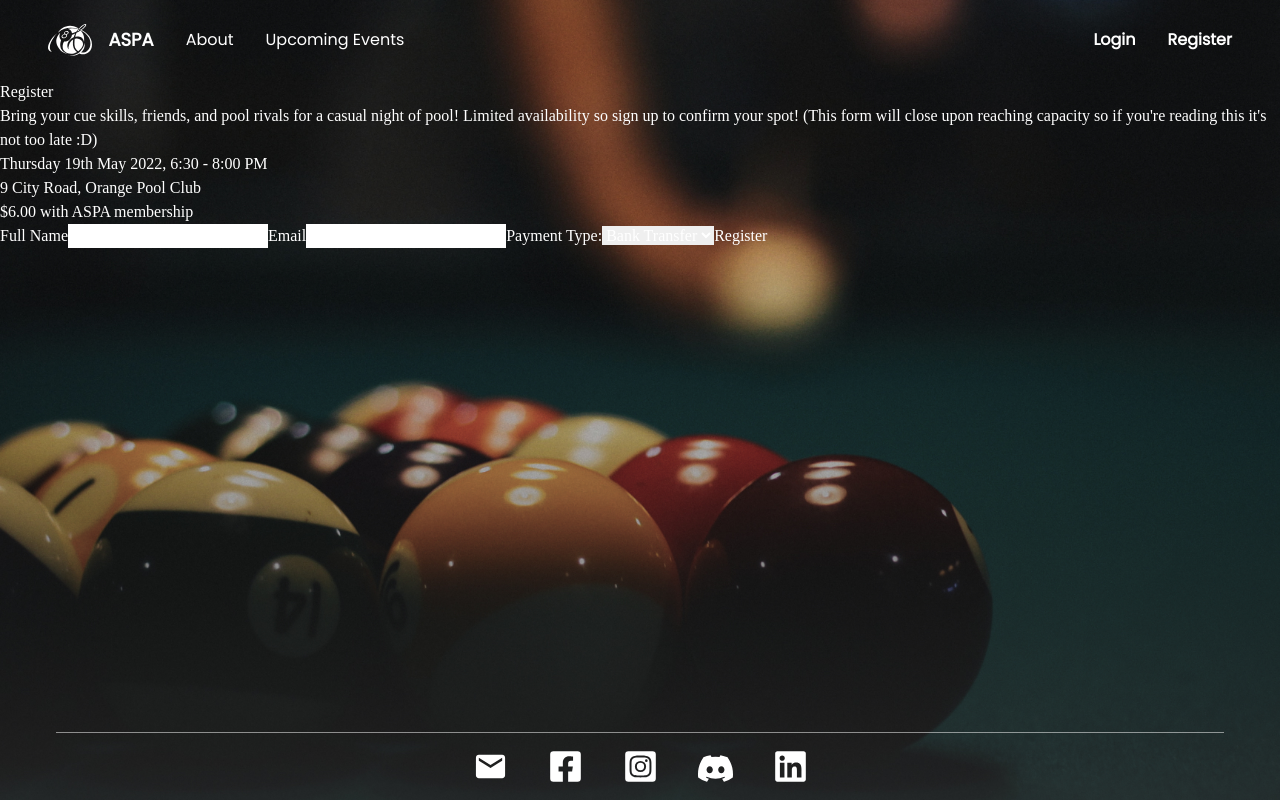
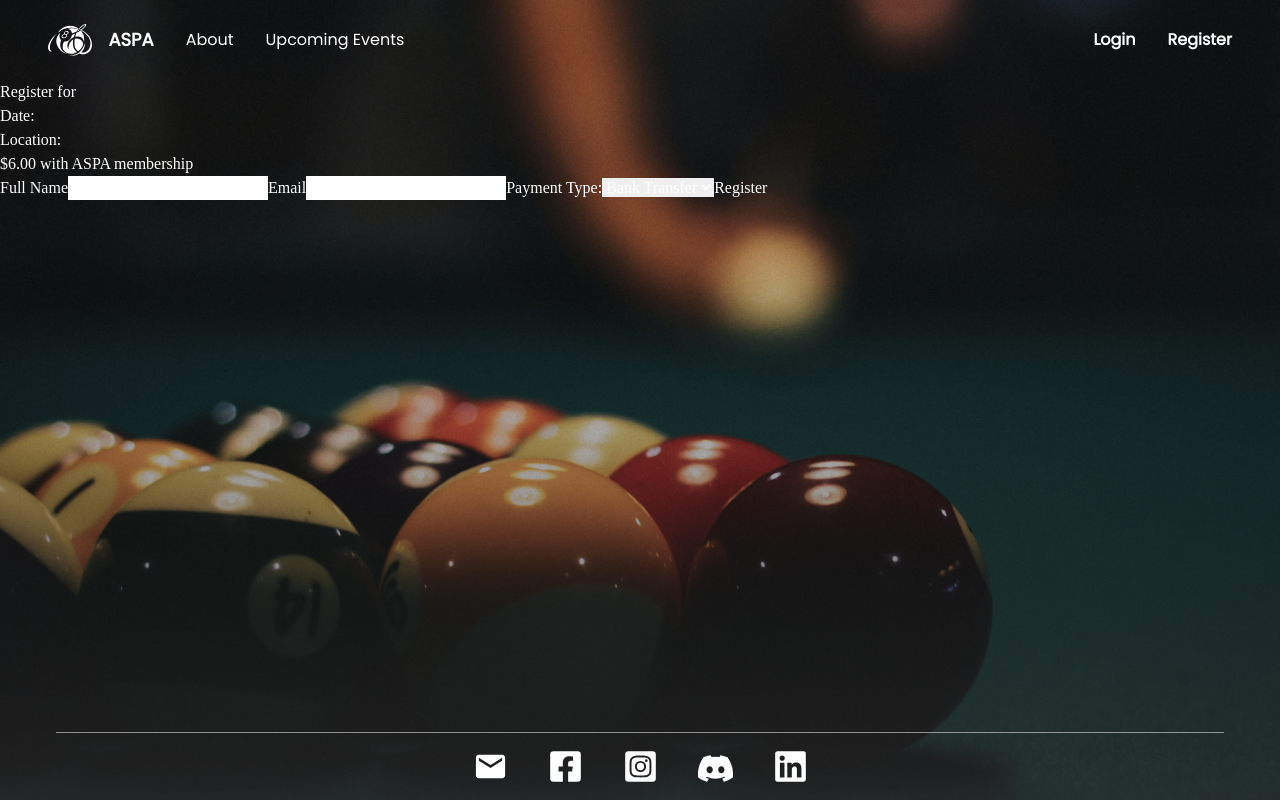
Before and after one commit to UoaWDCC/aspa-portal-v2, a React (Create React App) app in the folder packages/frontend/: page /register in a window 1280 px wide. Built offline with nearby package versions, Linux system fonts and the light colour scheme; a web font is replaced by a local one.

Commit message:
Connected event page and registration

```diff
--- a/packages/frontend/src/routes/NewForm.jsx
+++ b/packages/frontend/src/routes/NewForm.jsx
@@ -1,10 +1,18 @@
 import { useState } from "react";
+import { useLocation } from "react-router-dom";
 
 const Create = () => {
   const [name, setName] = useState("");
   const [email, setEmail] = useState("");
   const [paymentType, setPaymentType] = useState("");
   const [isPending, setIsPending] = useState(false);
+  const url = useLocation();
+  const queryParams = new URLSearchParams(url.search);
+  //const eventId = queryParams.get("eventId"); No point declaring eventId now. Can just do following in API call -> queryParams.get("eventId")
+  const title = queryParams.get("title");
+  const date = queryParams.get("date");
+  const description = queryParams.get("description");
+  const location = queryParams.get("location");
 
   const handleSubmit = (e) => {
     e.preventDefault();
@@ -17,15 +25,10 @@ const Create = () => {
   return (
     <div className="create">
       {/* Info */}
-      <h2>Register</h2>
-      <p>
-        Bring your cue skills, friends, and pool rivals for a casual night of
-        pool! Limited availability so sign up to confirm your spot! (This form
-        will close upon reaching capacity so if you're reading this it's not too
-        late :D)
-      </p>
-      <p>Thursday 19th May 2022, 6:30 - 8:00 PM</p>
-      <p>9 City Road, Orange Pool Club</p>
+      <h2>Register for {title}</h2>
+      <p>{description}</p>
+      <p>Date: {date}</p>
+      <p>Location: {location}</p>
       <p>$6.00 with ASPA membership</p>
 
       <form onSubmit={handleSubmit}>
```
